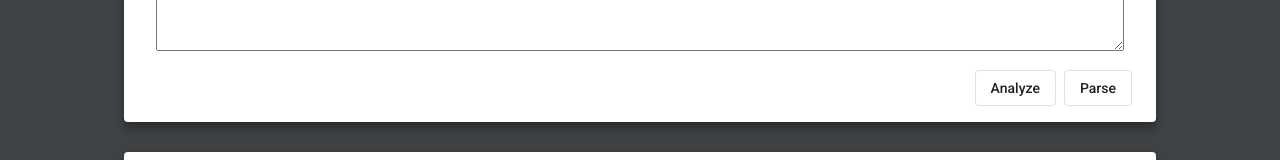
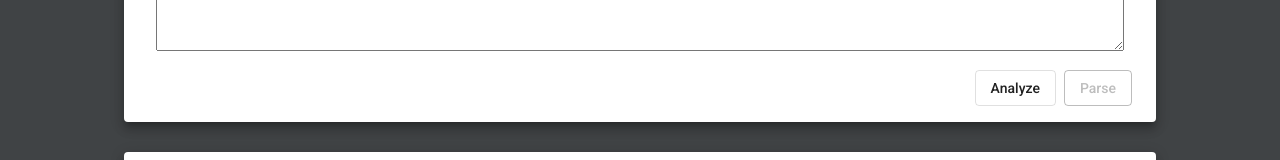
Before and after one commit to prograTammz/compiler, an Angular app: page / in a window 1280 px wide. Shown: the part 289-449 px from the top of the page. Built offline with nearby package versions, Linux system fonts and the light colour scheme.

Commit message:
Added parser button and scanner return list of token

```diff
--- a/src/app/app.component.html
+++ b/src/app/app.component.html
@@ -17,7 +17,7 @@
 
     <mat-card-actions align="end">
         <button mat-stroked-button class="analyze-button" (click)='anaylze(codeInput.value)' >Analyze</button>
-        <button mat-stroked-button class="parse-button" (click)='parse()' >Parse</button>
+        <button mat-stroked-button class="parse-button" (click)='parse()' [disabled]="!isAnalyzed">Parse</button>
     </mat-card-actions>
 
 </mat-card>
--- a/src/app/app.component.ts
+++ b/src/app/app.component.ts
@@ -1,6 +1,7 @@
 
 import { Scanner } from './scanner';
 import { TableElement } from './table-element';
+import{Parser} from './parser';
 import { MatTable } from '@angular/material/table';
 import { Component, ViewChild } from '@angular/core';
 @Component({
@@ -13,12 +14,14 @@ export class AppComponent {
   title = 'compiler';
   lineArray = [];
   dataSource: TableElement[];
-  displayedColumns: string[]
+  displayedColumns: string[];
+  isAnalyzed = false;
   anaylze(code: string): void{
     //splits the input into separate lines represented as an array of strings.
     let scanner = new Scanner(code);
     this.displayedColumns = ['number', 'tokenName', 'lineNumber', 'tokenType'];
     this.dataSource = scanner.getLexTable();
-    console.log(this.dataSource)
+    this.isAnalyzed = true;
+    let parser = new Parser(scanner.getTokenList());
   }
 }
--- a/src/app/scanner.ts
+++ b/src/app/scanner.ts
@@ -12,6 +12,7 @@ export class Scanner {
   line: number;
   tokenNumber: number;
   tableValues: TableElement[];
+  tokenList: Token[];
   lines: string[];
 
 
@@ -20,6 +21,7 @@ export class Scanner {
     this.tokenNumber = 1;
     this.lines = code.split('\n');
     this.tableValues = [];
+    this.tokenList = [];
     this.scan();
   }
 
@@ -165,6 +167,7 @@ export class Scanner {
         }
         let tableValue: TableElement = {number: token.tokenNumber, tokenName: token.lex, lineNumber: token.lineNumber, tokenType: token.tokenName}
         this.tableValues.push(tableValue);
+        this.tokenList.push(token);
     }
 
   }
@@ -183,4 +186,7 @@ export class Scanner {
 
       return this.tableValues;
   }
+  public getTokenList():Token[]{
+    return this.tokenList;
+  }
 }
```
